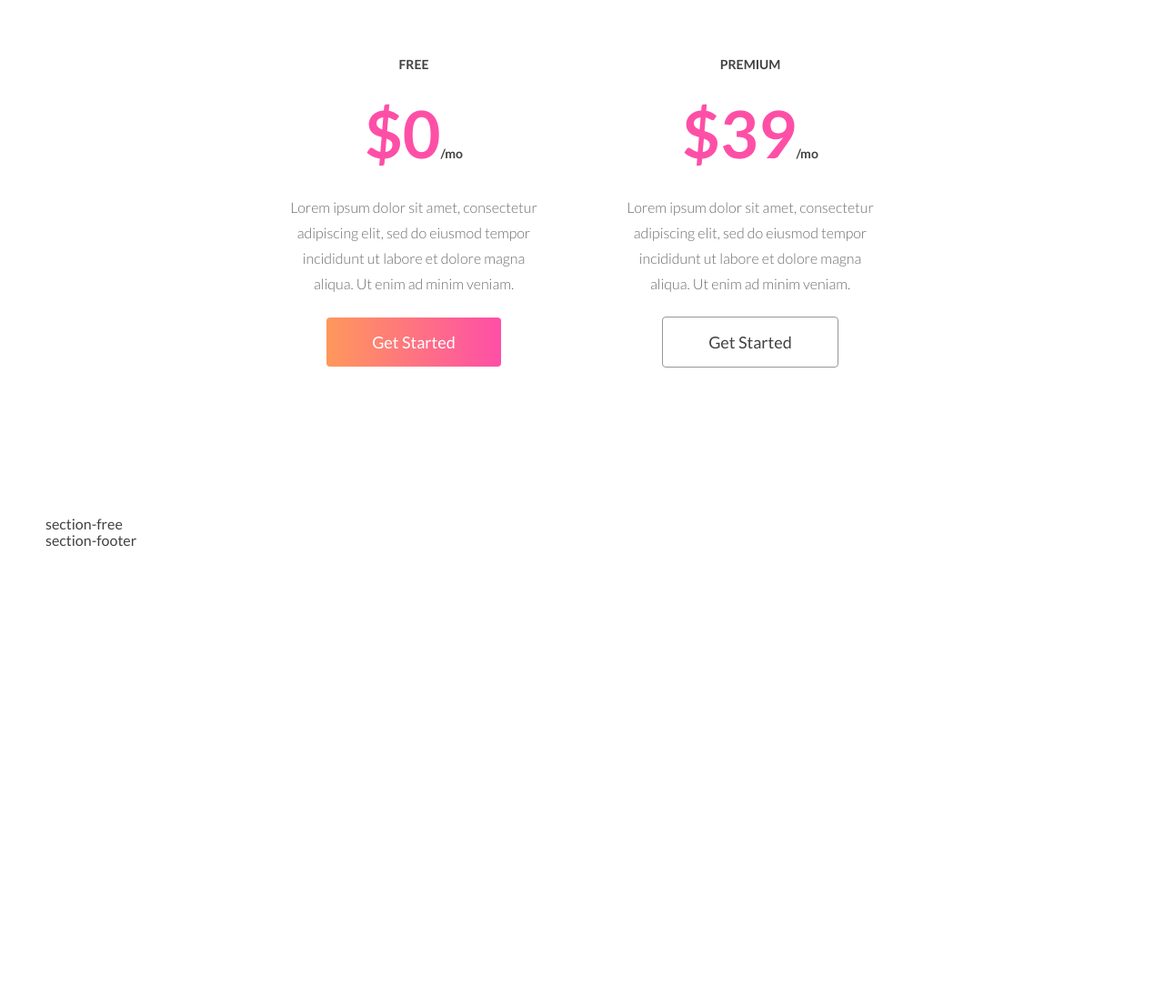
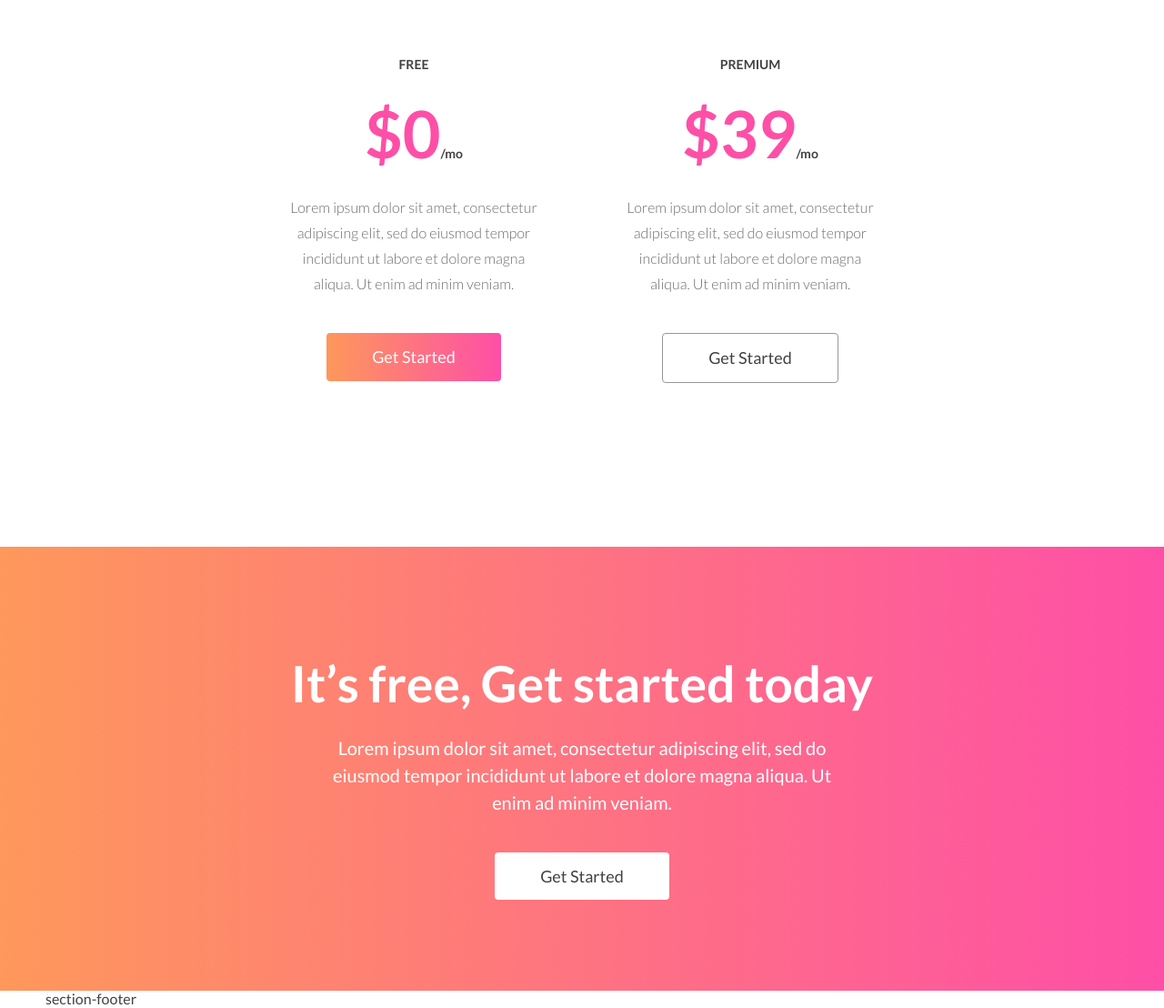
Before and after one commit to zhenya-band/marketika, a website: page index.html in a window 1280 px wide. Shown: the part 2870-3978 px from the top of the page at 91% size. Before the commit the page ends 3473 px from the top, so only its background shows below. Drawn offline with Linux system fonts and the light colour scheme.

Commit message:
feat: add section "free"

```diff
--- a/index.html
+++ b/index.html
@@ -1,5 +1,6 @@
 <!DOCTYPE html>
 <html lang="en">
+
 <head>
     <meta charset="UTF-8">
     <meta name="viewport" content="width=device-width, initial-scale=1.0">
@@ -8,6 +9,7 @@
     <link rel="stylesheet" href="css/style.css">
     <link href="https://fonts.googleapis.com/css2?family=Lato:wght@300;400;700&display=swap" rel="stylesheet">
 </head>
+
 <body>
     <!-- header -->
     <header class="section-header section-outer">
@@ -20,7 +22,7 @@
                     <h1 class="section-header-wrapper__title">We are here to help you out</h1>
                     <h2 class="section-header-wrapper__subtitle">
                         Very professional and highly customizable sketch template with lots
-of custom pages and useful features
+                        of custom pages and useful features
                     </h2>
                     <div class="section-header-wrapper__form">
                         <div class="section-header-wrapper__form-input">
@@ -106,7 +108,8 @@ of custom pages and useful features
             </div>
             <div class="section-founder__content">
                 <div class="section-founder__content-text">
-                    Content should be a journey. It should hit users at all the stages: awareness, consideration, and decision.
+                    Content should be a journey. It should hit users at all the stages: awareness, consideration, and
+                    decision.
                     If your content doesn’t continue to inform and be relevant,
                     users will get turned off. A pipeline is only as good as the quality and readiness of leads.
                 </div>
@@ -128,9 +131,11 @@ of custom pages and useful features
             <div class="section-plans__list">
                 <div class="section-plans__list-item active">
                     <p class="section-plans__list-item_title">FREE</p>
-                    <div class="section-plans__list-item_price"><span class="prefix">$0</span><span class="postfix">/mo</span></div>
+                    <div class="section-plans__list-item_price"><span class="prefix">$0</span><span
+                            class="postfix">/mo</span></div>
                     <p class="section-plans__list-item_description">
-                        Lorem ipsum dolor sit amet, consectetur adipiscing elit, sed do eiusmod tempor incididunt ut labore et dolore magna aliqua. Ut enim ad minim veniam.
+                        Lorem ipsum dolor sit amet, consectetur adipiscing elit, sed do eiusmod tempor incididunt ut
+                        labore et dolore magna aliqua. Ut enim ad minim veniam.
                     </p>
                     <div class="section-plans__list-item_button">
                         <a href="" class="btn-main">Get Started</a>
@@ -138,9 +143,11 @@ of custom pages and useful features
                 </div>
                 <div class="section-plans__list-item">
                     <p class="section-plans__list-item_title">PREMIUM</p>
-                    <div class="section-plans__list-item_price"><span class="prefix">$39</span><span class="postfix">/mo</span></div>
+                    <div class="section-plans__list-item_price"><span class="prefix">$39</span><span
+                            class="postfix">/mo</span></div>
                     <p class="section-plans__list-item_description">
-                        Lorem ipsum dolor sit amet, consectetur adipiscing elit, sed do eiusmod tempor incididunt ut labore et dolore magna aliqua. Ut enim ad minim veniam.
+                        Lorem ipsum dolor sit amet, consectetur adipiscing elit, sed do eiusmod tempor incididunt ut
+                        labore et dolore magna aliqua. Ut enim ad minim veniam.
                     </p>
                     <div class="section-plans__list-item_button">
                         <a href="" class="btn-secondary">Get Started</a>
@@ -154,7 +161,12 @@ of custom pages and useful features
     <!-- free -->
     <section class="section-free section-outer">
         <div class="section-inner">
-            section-free
+            <h3 class="section-free__title">It’s free, Get started today</h3>
+            <p class="section-free__description">
+                Lorem ipsum dolor sit amet, consectetur adipiscing elit, sed do eiusmod tempor incididunt ut labore et
+                dolore magna aliqua. Ut enim ad minim veniam.
+            </p>
+            <div class="section-free__button"><a href="" class="btn-free">Get Started</a></div>
         </div>
     </section>
     <!-- / free -->
@@ -167,4 +179,5 @@ of custom pages and useful features
     </section>
     <!-- / footer -->
 </body>
+
 </html>
--- a/scss/style.scss
+++ b/scss/style.scss
@@ -4,6 +4,7 @@
 }
 
 @mixin start-button {
+    display: inline-block;
     font-size: 18px;
     border-radius: 4px;
     padding: 16px 50px;
@@ -62,9 +63,17 @@ body {
 }
 
 .btn-secondary {
+    @include start-button;
+    background-color: $color-white;
     color: #414141;
+    border: 1px solid #979797;
+}
+
+.btn-free {
     @include start-button;
-    border: 1px solid #979797;
+    background-color: $color-white;
+    color: #414141;
+    border: none;
 }
 
 
@@ -348,3 +357,31 @@ body {
 }
 
 // === / plans ===
+
+// === free ===
+.section-free {
+    text-align: center;
+    color: $color-white;
+    background: linear-gradient(to right, #fe985b 0%, #fe4fa7 100%);
+    padding-top: 120px;
+    padding-bottom: 100px;
+
+    &__title {
+        font-size: 55px;
+        font-weight: 700;
+        line-height: 60px;
+        margin-bottom: 26px;
+    }
+
+    &__description {
+        font-size: 20px;
+        font-weight: 400;
+        line-height: 30px;
+        width: 50%;
+        margin: 0 auto 40px;
+    }
+
+    &__button {}
+}
+
+// === / free ===
```
Also changed, not shown: css/style.css.
